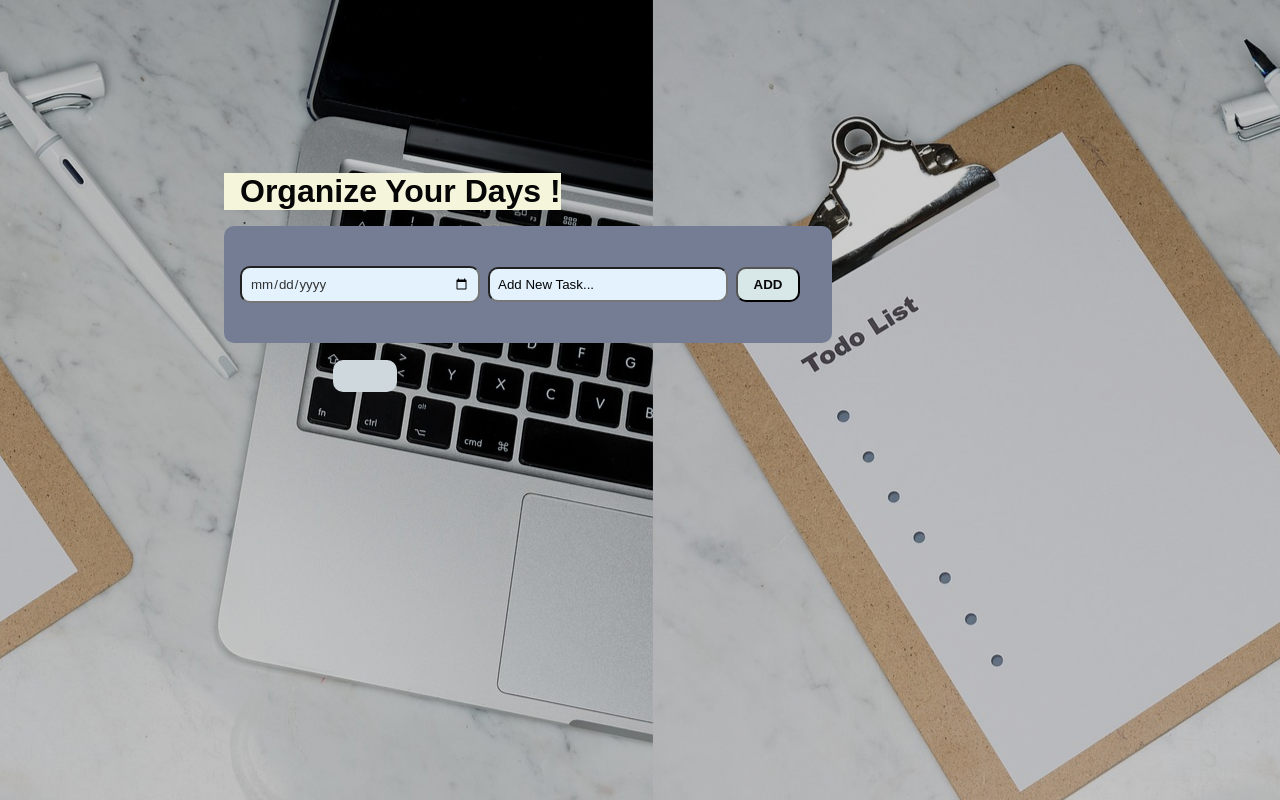
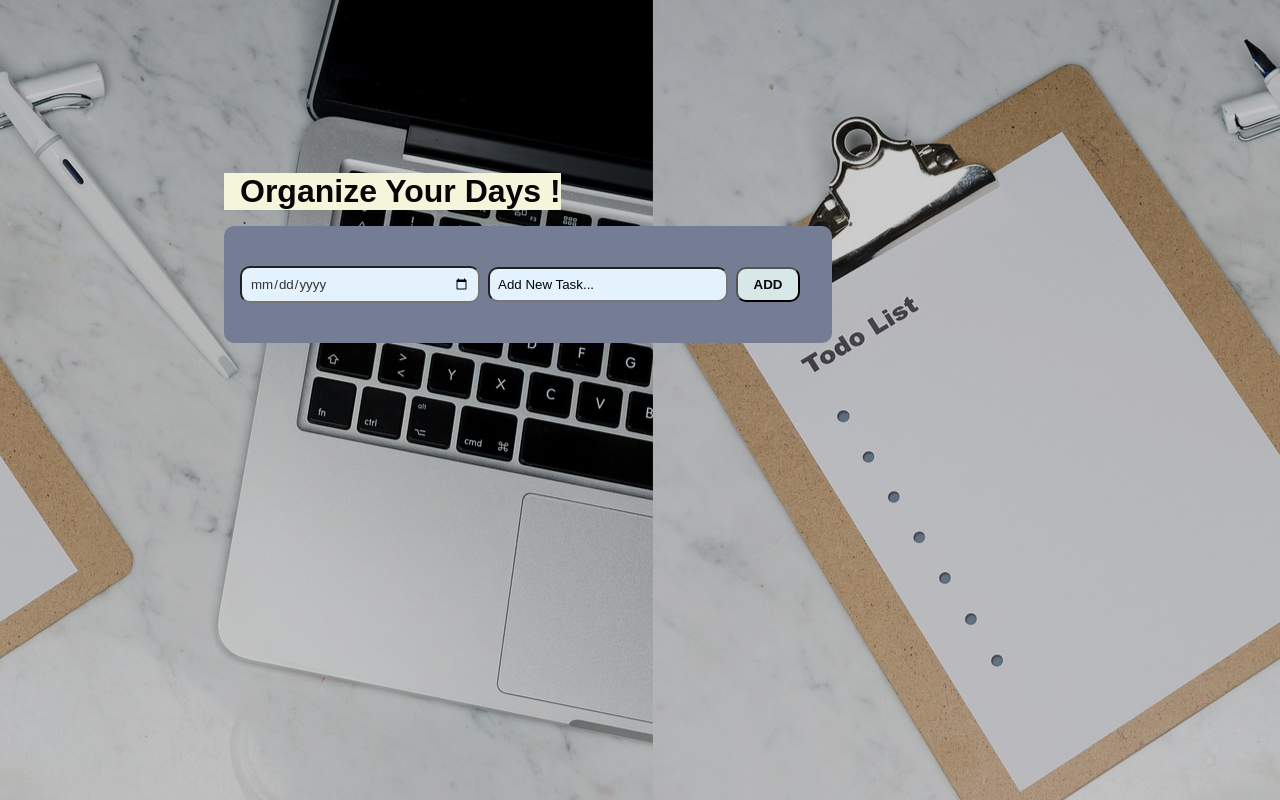
Before and after one commit to ohaddar/todo-list, a React (Vite) app: page / in a window 1280 px wide. Built offline with nearby package versions, Linux system fonts and the light colour scheme.

Commit message:
css modification

```diff
--- a/src/App.css
+++ b/src/App.css
@@ -50,7 +50,6 @@ h1 {
   padding: 1rem 2rem;
   margin-left: 6rem;
   width: max-content;
-  background-color: #cfd8dc; /* Gris clair pour un contraste doux */
 }
 
 .Todo-input {
```
